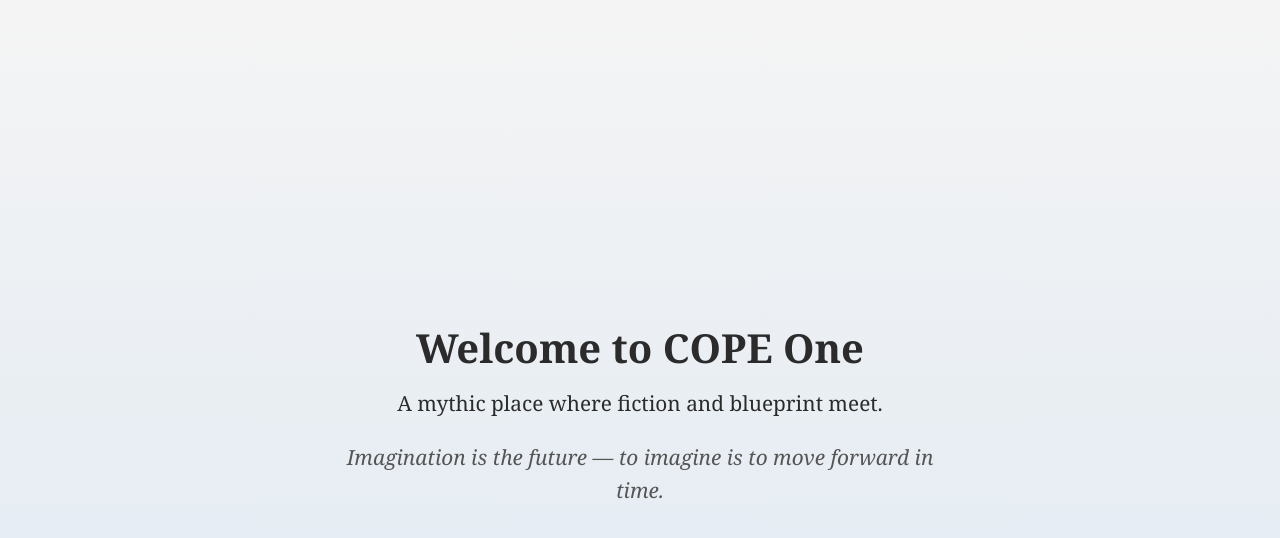
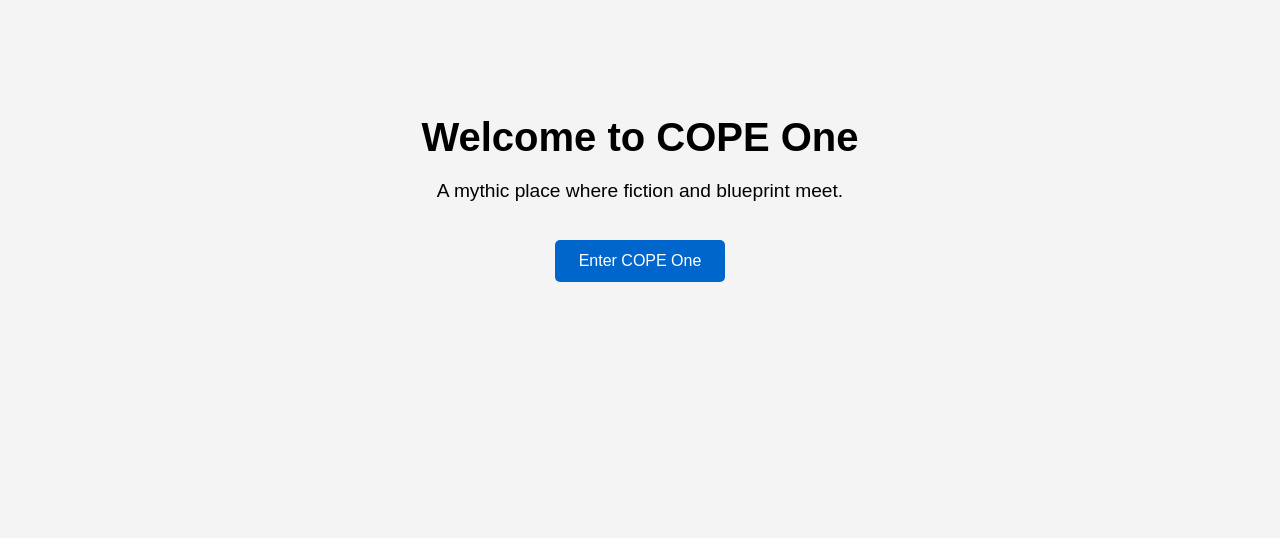
Before and after one commit to roddycw/pinnacle-manifesto, a plain HTML site: page index.html in a window 1280 px wide. Drawn offline with Linux system fonts and the light colour scheme.

Commit message:
Add files via upload

```diff
--- a/index.html
+++ b/index.html
@@ -1,45 +1,43 @@
 <!DOCTYPE html>
-<html lang="en">
+<html>
 <head>
-  <meta charset="UTF-8" />
-  <meta name="viewport" content="width=device-width, initial-scale=1.0" />
   <title>Pinnacle Manifesto</title>
   <style>
     body {
-      margin: 0;
-      font-family: "Georgia", serif;
-      background: linear-gradient(to bottom, #f4f4f4, #dfe9f3);
-      color: #2b2b2b;
-      display: flex;
-      flex-direction: column;
-      align-items: center;
-      justify-content: center;
-      height: 100vh;
+      font-family: sans-serif;
       text-align: center;
+      padding: 5em;
+      background-color: #f4f4f4;
     }
 
     h1 {
       font-size: 2.5em;
-      margin-bottom: 0.3em;
+      margin-bottom: 0.5em;
     }
 
     p {
-      font-size: 1.3em;
-      max-width: 600px;
-      margin: 0 auto;
-      line-height: 1.6;
+      font-size: 1.2em;
+      margin-bottom: 2em;
     }
 
-    .tagline {
-      font-style: italic;
-      color: #555;
-      margin-top: 1em;
+    .enter-button {
+      background-color: #0066cc;
+      color: white;
+      border: none;
+      padding: 0.75em 1.5em;
+      font-size: 1em;
+      border-radius: 5px;
+      cursor: pointer;
+    }
+
+    .enter-button:hover {
+      background-color: #004999;
     }
   </style>
 </head>
 <body>
   <h1>Welcome to COPE One</h1>
   <p>A mythic place where fiction and blueprint meet.</p>
-  <p class="tagline">Imagination is the future — to imagine is to move forward in time.</p>
+  <button class="enter-button">Enter COPE One</button>
 </body>
 </html>
```
